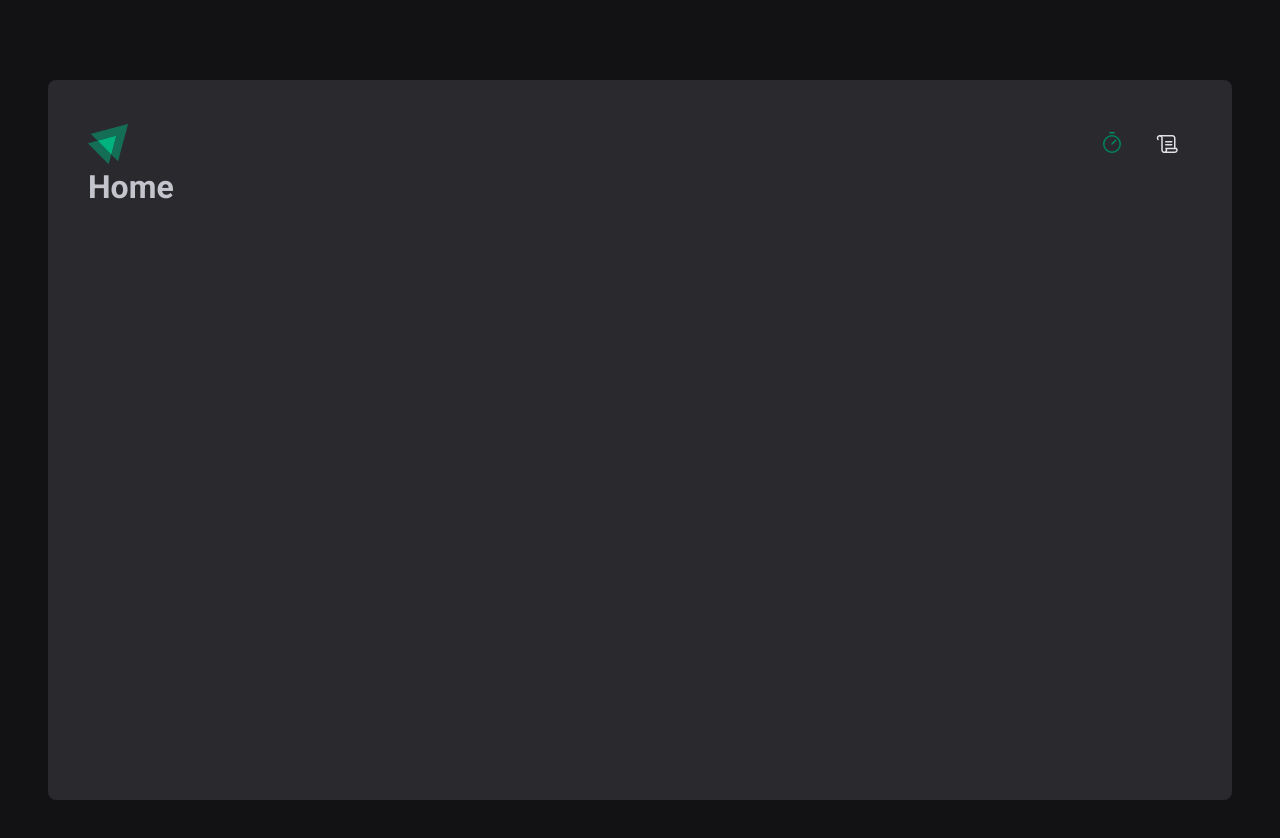
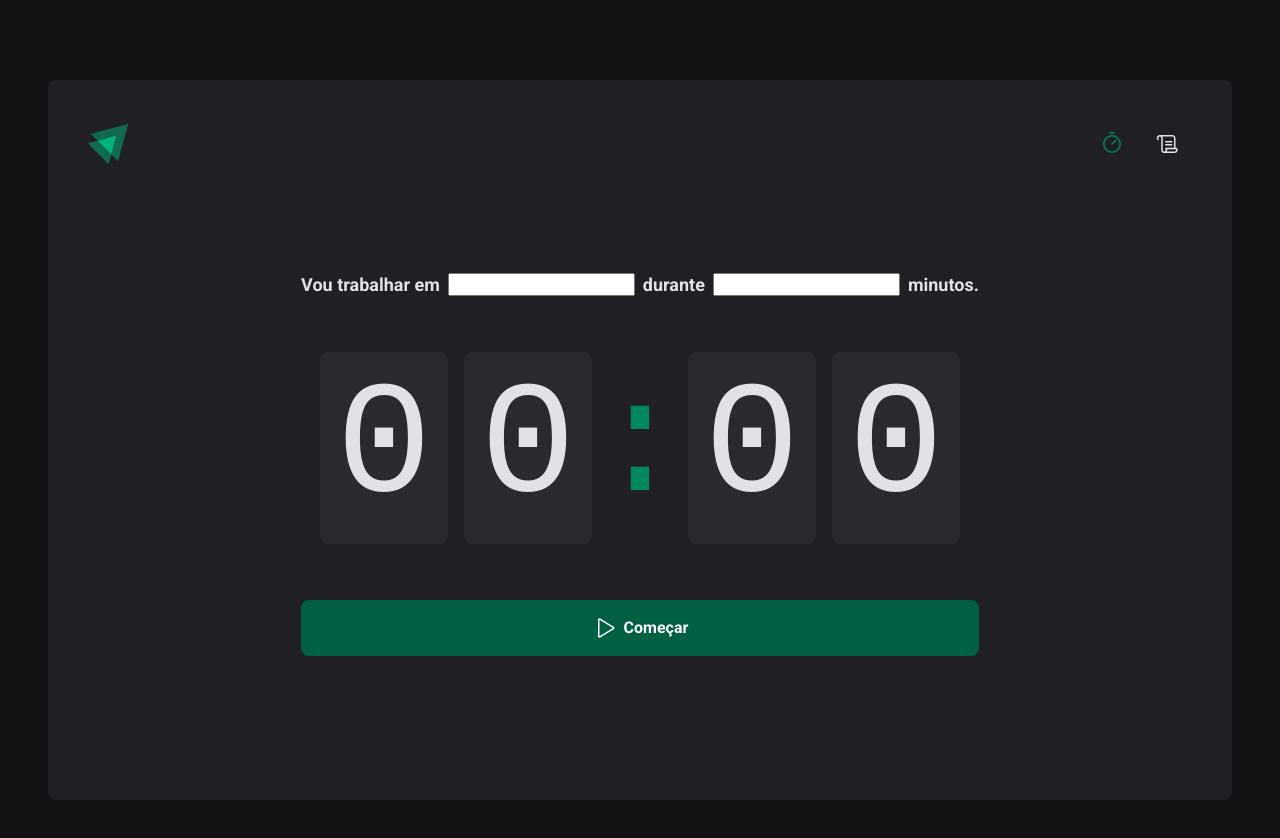
Before and after one commit to felipetassis/rocketseat-project-02, a React (Vite) app: page / in a window 1280 px wide. Shown: the top 838 px of the page. Built offline with nearby package versions, Linux system fonts and the light colour scheme.

Commit message:
feat: adicionando estilização aos componentes

```diff
--- a/src/layouts/DefaultLayout/styles.ts
+++ b/src/layouts/DefaultLayout/styles.ts
@@ -6,7 +6,7 @@
   margin: 5rem auto;
   padding: 2.5rem;
 
-  background: ${(props) => props.theme['gray-700']};
+  background: ${(props) => props.theme['gray-800']};
   border-radius: 8px;
 
   display: flex;
--- a/src/pages/Home.tsx
+++ /dev/null
@@ -1,7 +0,0 @@
-export function Home() {
-  return (
-    <div>
-      <h1>Home</h1>
-    </div>
-  )
-}
--- /dev/null
+++ b/src/pages/Home/index.tsx
@@ -0,0 +1,39 @@
+import { Play } from 'phosphor-react'
+import {
+  CountDownContainer,
+  FormContainer,
+  HomeContainer,
+  Separator,
+  StartCountDownButton,
+} from './styles'
+
+export function Home() {
+  return (
+    <HomeContainer>
+      <form action="">
+        <FormContainer>
+          <label htmlFor="task">Vou trabalhar em</label>
+          <input id="task" />
+
+          <label htmlFor="minutesAmount">durante</label>
+          <input type="number" id="minutesAmount" />
+
+          <span>minutos.</span>
+        </FormContainer>
+
+        <CountDownContainer>
+          <span>0</span>
+          <span>0</span>
+          <Separator>:</Separator>
+          <span>0</span>
+          <span>0</span>
+        </CountDownContainer>
+
+        <StartCountDownButton type="submit">
+          <Play size={24} />
+          Começar
+        </StartCountDownButton>
+      </form>
+    </HomeContainer>
+  )
+}
--- /dev/null
+++ b/src/pages/Home/styles.ts
@@ -0,0 +1,73 @@
+import styled from 'styled-components'
+
+export const HomeContainer = styled.main`
+  flex: 1;
+
+  display: flex;
+  flex-direction: column;
+  align-items: center;
+  justify-content: center;
+
+  form {
+    display: flex;
+    flex-direction: column;
+    align-items: center;
+    gap: 3.5rem;
+  }
+`
+
+export const FormContainer = styled.div`
+  width: 100%;
+  display: flex;
+  align-items: center;
+  justify-content: center;
+  gap: 0.5rem;
+  color: ${(props) => props.theme['gray-100']};
+  font-size: 1.125rem;
+  font-weight: bold;
+  flex-wrap: wrap;
+`
+
+export const CountDownContainer = styled.div`
+  font-family: 'Roboto Mono', monospace;
+  font-size: 10rem;
+  line-height: 8rem;
+  color: ${(props) => props.theme['gray-100']};
+
+  display: flex;
+  gap: 1rem;
+
+  span {
+    background: ${(props) => props.theme['gray-700']};
+    padding: 2rem 1rem;
+    border-radius: 8px;
+  }
+`
+
+export const Separator = styled.div`
+  padding: 2rem 0;
+  color: ${(props) => props.theme['green-500']};
+
+  width: 4rem;
+  overflow: hidden;
+  display: flex;
+  justify-content: center;
+`
+export const StartCountDownButton = styled.button`
+  width: 100%;
+  border: 0;
+  padding: 1rem;
+  border-radius: 8px;
+
+  display: flex;
+  align-items: center;
+  justify-content: center;
+
+  gap: 0.5rem;
+  font-weight: bold;
+
+  cursor: pointer;
+
+  background: ${(props) => props.theme['green-700']};
+  color: white;
+`
--- a/src/styles/global.ts
+++ b/src/styles/global.ts
@@ -15,6 +15,7 @@
     body {
         background: ${(props) => props.theme['gray-900']};
         color: ${(props) => props.theme['gray-300']};
+        -webkit-font-smoothing: antialiased;
     }
 
     body, input, textarea, button {
```
